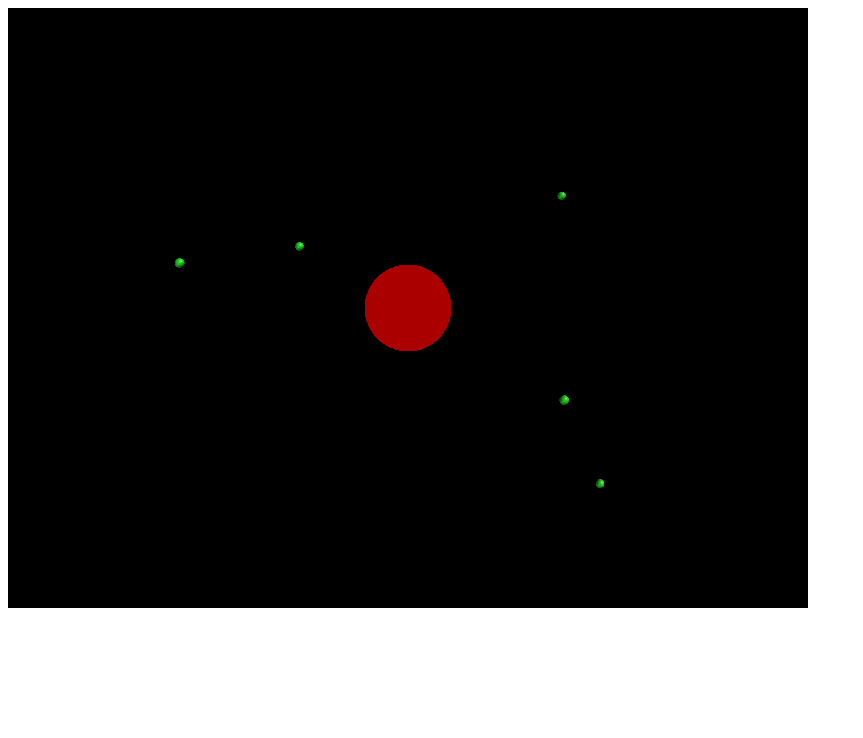
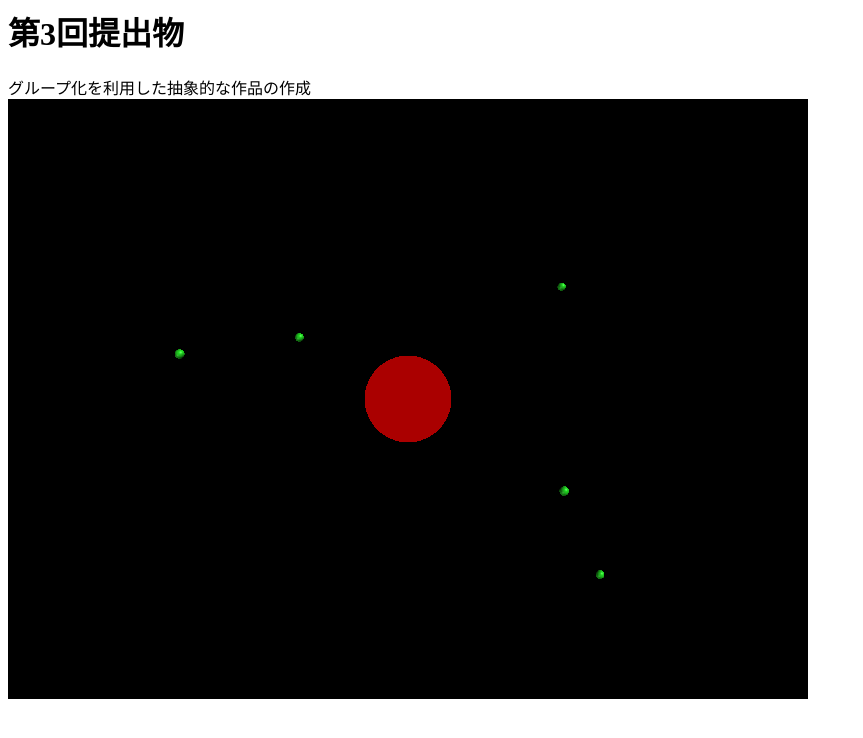
Before and after one commit to Ryuga5/WebGL2, a plain HTML site: page index.html in a window 1280 px wide. Shown: the whole page, without its empty margins (0-863 px from the left). Drawn offline with nearby package versions, Linux system fonts and the light colour scheme.

Commit message:
Update index.html

```diff
--- a/index.html
+++ b/index.html
@@ -5,6 +5,8 @@
     <script src="https://unpkg.com/three@0.137.4/examples/js/controls/OrbitControls.js"></script>
   </head>
 <body>
+  <h1>第3回提出物</h1>
+  グループ化を利用した抽象的な作品の作成
  <script>
       // ページの読み込みを待つ
       window.addEventListener('DOMContentLoaded', init);
```
